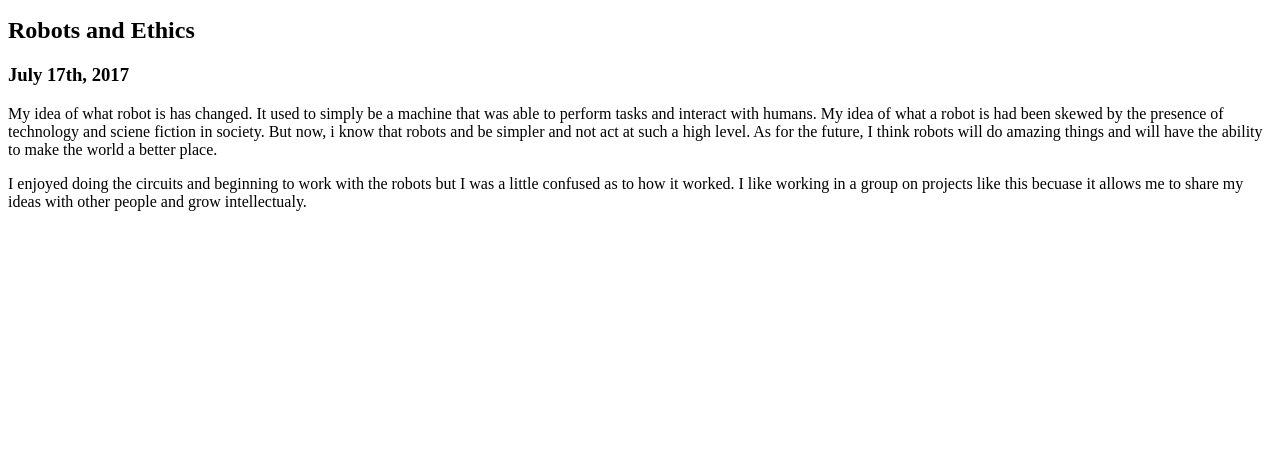
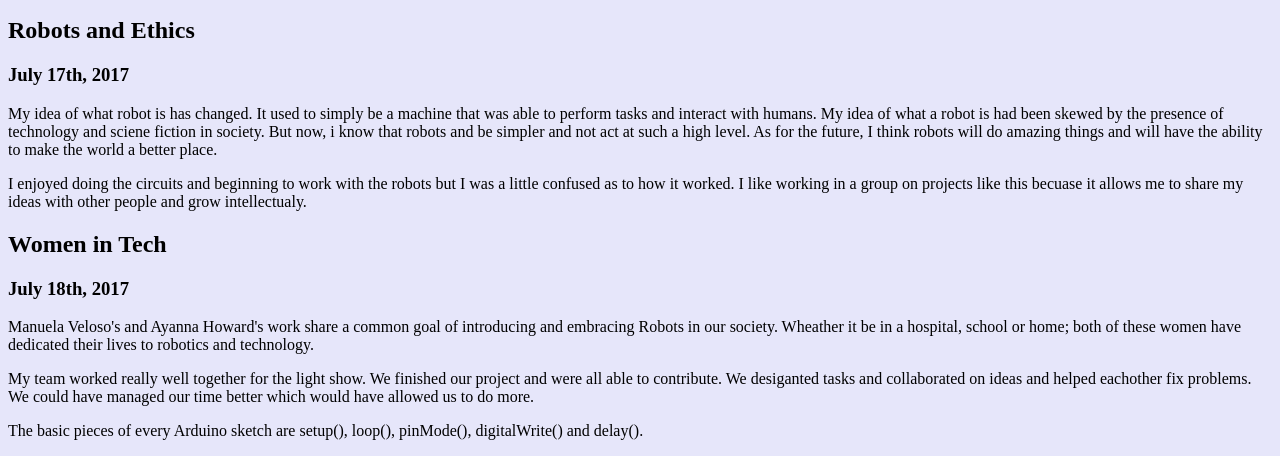
Before and after one commit to kenzierutherford/portfolio, a plain HTML site: page aboutme.html in a window 1280 px wide. Shown: the part 572-1028 px from the top of the page. Before the commit the page ends 800 px from the top, so only its background shows below. Drawn offline with Linux system fonts and the light colour scheme.

Commit message:
Update aboutme.html

```diff
--- a/aboutme.html
+++ b/aboutme.html
@@ -4,7 +4,7 @@
 <title>Kenzie's Page</title>
 </head>
 
-<body>
+<body style="background-color:lavender;">
 <h1 style ="text-align:center;">Kenzie Rutherford</h1>
 <hr></hr>
 <p style ="text-align:center;">Girls Who Code Blog</p>
@@ -22,6 +22,15 @@
 <h3>July 17th, 2017</h3>
 <p>My idea of what robot is has changed. It used to simply be a machine that was able to perform tasks and interact with humans. My idea of what a robot is had been skewed by the presence of technology and sciene fiction in society. But now, i know that robots and be simpler and not act at such a high level. As for the future, I think robots will do amazing things and will have the ability to make the world a better place.</p>
 <p>I enjoyed doing the circuits and beginning to work with the robots but I was a little confused as to how it worked. I like working in a group on projects like this becuase it allows me to share my ideas with other people and grow intellectualy.</p>
+</body>
+
+<body>
+<h2> Women in Tech</h2>
+<h3>July 18th, 2017</h3>
+<p>Manuela Veloso's and Ayanna Howard's work share a common goal of introducing and embracing Robots in our society. Wheather it be in a hospital, school or home; both of these women have dedicated their lives to robotics and technology.</p>
+<p>My team worked really well together for the light show. We finished our project and were all able to contribute. We desiganted tasks and collaborated on ideas and helped eachother fix problems. We could have managed our time better which would have allowed us to do more. </p>
+<p>The basic pieces of every Arduino sketch are setup(), loop(), pinMode(), digitalWrite() and delay().
+</body>
 
 
 </html>
```
